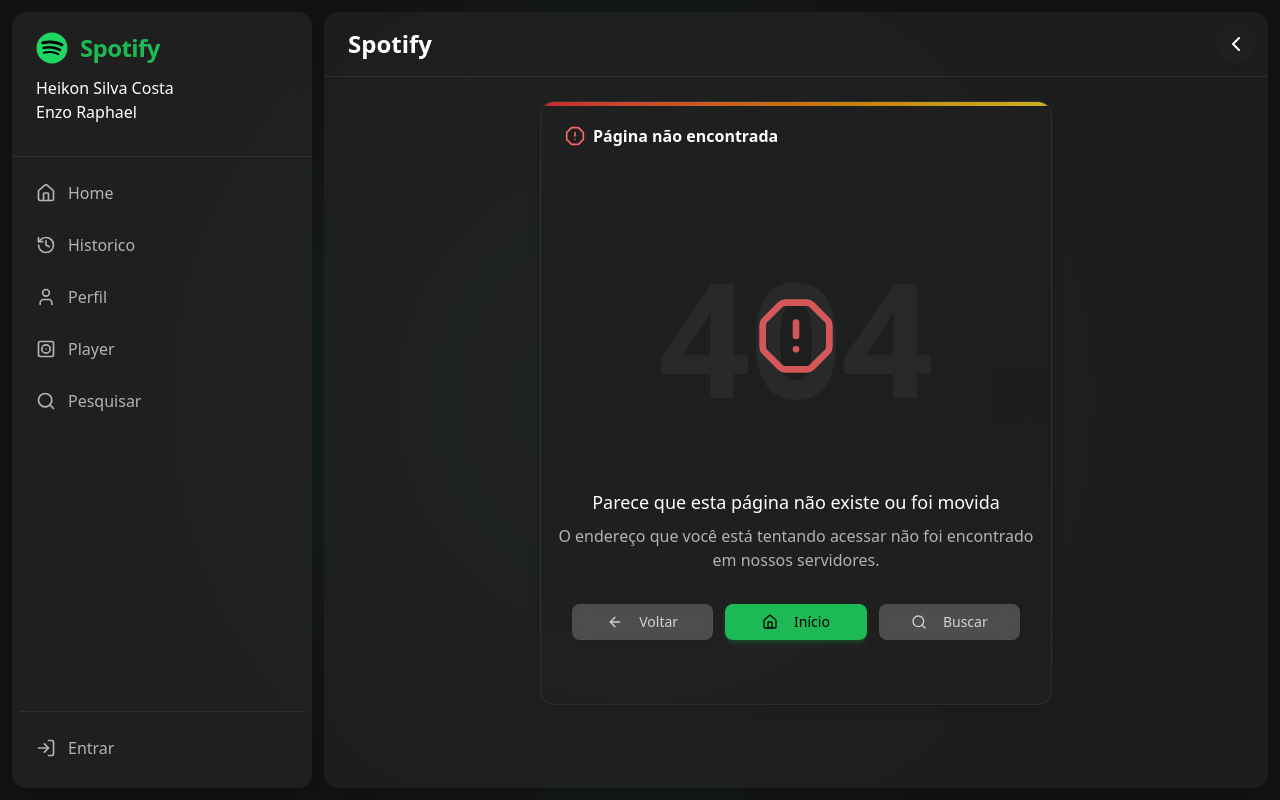
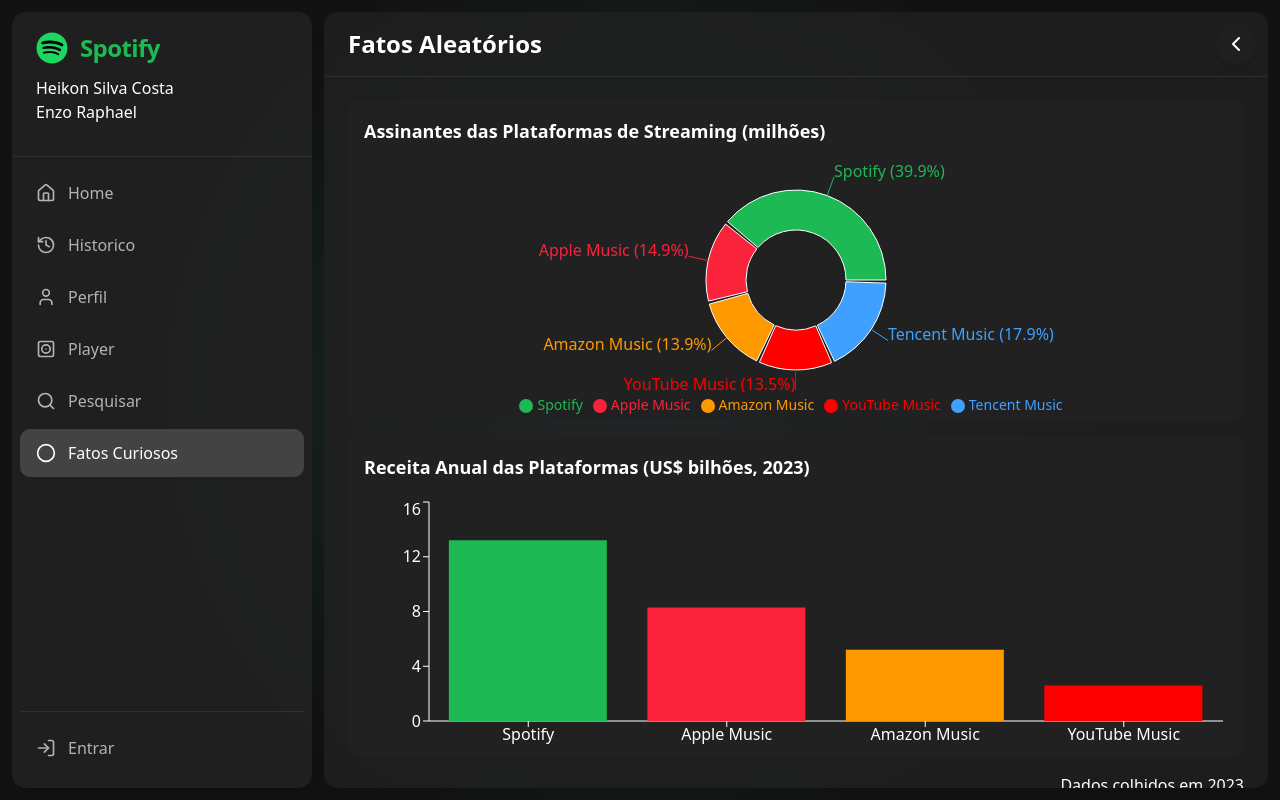
Before and after one commit to HeikonSilva/spotify-dashboard, a React (Vite) app: page /funfacts in a window 1280 px wide. Built offline with nearby package versions, Linux system fonts and the light colour scheme.

Commit message:
-added fun facts page
-added charts on facts page

```diff
--- a/src/components/Layout.tsx
+++ b/src/components/Layout.tsx
@@ -10,6 +10,7 @@
   ChevronRight,
   DiscAlbum,
   Search,
+  Circle,
 } from 'lucide-react'
 import { Outlet, NavLink, useLocation } from 'react-router'
 import SpotifyIcon from '/svgs/spotify_icon.svg'
@@ -60,6 +61,11 @@
     icon: <Search className="h-5 w-5" />,
     url: '/search',
   },
+  {
+    name: 'Fatos Curiosos',
+    icon: <Circle className="h-5 w-5" />,
+    url: '/funfacts',
+  },
 ]
 
 // Adicione este mapeamento para rotas dinâmicas e extras
@@ -79,6 +85,7 @@
   '/callback': 'Autenticando',
   '/playlist': 'Playlist',
   '*': 'Página não encontrada',
+  '/funfacts': 'Fatos Aleatórios',
 }
 
 // Função para pegar o título correto
@@ -216,14 +223,14 @@
   const bgStyle = {
     background: `radial-gradient(
       800px circle at ${gradientStyle.x ?? 50}% ${gradientStyle.y ?? 50}%,
-      rgba(29, 185, 84, 0.15) 0%,
+      rgba(29, 185, 84, 0.2) 0%,
       rgba(18, 18, 24, 0) 60%
     ),
     radial-gradient(
       600px circle at ${100 - (gradientStyle.x ?? 50)}% ${
       100 - (gradientStyle.y ?? 50)
     }%,
-      rgba(90, 50, 220, 0.15) 0%,
+      rgba(90, 50, 220, 0.2) 0%,
       rgba(18, 18, 24, 0) 70%
     )`,
     transition: 'background 0.5s cubic-bezier(0.4, 0, 0.2, 1)',
@@ -239,7 +246,6 @@
 
   return (
     <div className="bg-b2 w-screen h-screen flex flex-row gap-3 p-3 overflow-hidden relative">
-      {/* Dynamic background gradient with motion */}
       <motion.div
         className="absolute inset-0 pointer-events-none z-0"
         style={bgStyle}
@@ -248,7 +254,6 @@
         transition={{ duration: 0.6, ease: 'easeInOut' }}
       />
 
-      {/* Botão flutuante para minimizar/maximizar */}
       <button
         className="fixed top-6 right-6 z-50 bg-b1/80 hover:bg-b3/80 rounded-full p-2 shadow-lg transition-colors hidden md:block"
         onClick={() => setMinimized((v) => !v)}
@@ -262,11 +267,8 @@
         )}
       </button>
 
-      {/* Sidebar e Main só aparecem se não estiver minimizado */}
       {!minimized && (
         <>
-          {/* Sidebar for desktop, drawer for mobile */}
-          {/* Overlay for mobile drawer */}
           {sidebarOpen && (
             <div
               className="fixed inset-0 bg-black/40 z-30 md:hidden"
@@ -274,7 +276,7 @@
             />
           )}
 
-          <aside
+          <div
             className={cn(
               'fixed top-0 left-0 h-full w-64 max-w-[300px] flex flex-col gap-3 bg-b1/95 backdrop-blur-sm rounded-r-xl shadow-lg overflow-hidden z-40 transition-transform duration-300 md:static md:rounded-xl md:shadow-lg md:z-10 md:translate-x-0',
               sidebarOpen ? 'translate-x-0' : '-translate-x-full',
@@ -282,7 +284,6 @@
             )}
             style={{ minWidth: 0 }}
           >
-            {/* Logo section */}
             <div className="flex items-start gap-3 py-5 px-6 flex-col text-sprimary">
               <div className="flex items-start flex-row gap-3">
                 <img
@@ -390,7 +391,7 @@
                 </NavLink>
               )}
             </div>
-          </aside>
+          </div>
 
           {/* Main content area */}
           <main className="text-white flex-1 flex flex-col overflow-hidden bg-b1/80 backdrop-blur-sm rounded-xl shadow-lg z-10 relative md:ml-0 ml-0">
--- /dev/null
+++ b/src/pages/Facts.tsx
@@ -0,0 +1,107 @@
+import {
+  PieChart,
+  Pie,
+  Cell,
+  Tooltip,
+  ResponsiveContainer,
+  Legend,
+  Bar,
+  BarChart,
+  XAxis,
+  YAxis,
+} from 'recharts'
+
+const data = [
+  { name: 'Spotify', subscribers: 236 },
+  { name: 'Apple Music', subscribers: 88 },
+  { name: 'Amazon Music', subscribers: 82 },
+  { name: 'YouTube Music', subscribers: 80 },
+  { name: 'Tencent Music', subscribers: 106 },
+]
+
+const revenueData = [
+  { name: 'Spotify', revenue: 13.2 },
+  { name: 'Apple Music', revenue: 8.3 },
+  { name: 'Amazon Music', revenue: 5.2 },
+  { name: 'YouTube Music', revenue: 2.6 },
+]
+
+const sortedRevenueData = [...revenueData].sort((a, b) => b.revenue - a.revenue)
+
+const COLORS = ['#1DB954', '#FA233B', '#FF9900', '#FF0000', '#40A0FF']
+
+export default function Fact() {
+  return (
+    <div className="flex gap-4 flex-col">
+      <div className="w-full h-80 bg-b1 rounded-lg p-4">
+        <h2 className="text-lg font-semibold text-white mb-4">
+          Assinantes das Plataformas de Streaming (milhões)
+        </h2>
+        <ResponsiveContainer width="100%" height="90%">
+          <PieChart>
+            <Pie
+              data={data}
+              dataKey="subscribers"
+              nameKey="name"
+              cx="50%"
+              cy="50%"
+              outerRadius={90}
+              innerRadius={50}
+              paddingAngle={2}
+              label={({ name, percent }) =>
+                `${name} (${(percent * 100).toFixed(1)}%)`
+              }
+            >
+              {data.map((entry, index) => (
+                <Cell
+                  key={`cell-${index}`}
+                  fill={COLORS[index % COLORS.length]}
+                />
+              ))}
+            </Pie>
+            <Tooltip
+              formatter={(value: number, name: string, props: any) => [
+                `${value} milhões`,
+                'Assinantes',
+              ]}
+              contentStyle={{
+                background: '#fff',
+                border: 'none',
+                color: '#18181b',
+              }}
+            />
+            <Legend
+              verticalAlign="bottom"
+              iconType="circle"
+              wrapperStyle={{ color: '#b3b3b3', fontSize: 14 }}
+            />
+          </PieChart>
+        </ResponsiveContainer>
+      </div>
+      <div className="w-full h-80 bg-b1 rounded-lg p-4">
+        <h2 className="text-lg font-semibold text-white mb-4">
+          Receita Anual das Plataformas (US$ bilhões, 2023)
+        </h2>
+        <ResponsiveContainer width="100%" height="90%">
+          <BarChart data={sortedRevenueData}>
+            <XAxis dataKey="name" stroke="#fff" />
+            <YAxis stroke="#fff" />
+            <Tooltip />
+            <Bar dataKey="revenue">
+              {sortedRevenueData.map((entry, index) => (
+                <Cell
+                  key={`cell-${index}`}
+                  fill={COLORS[index % COLORS.length]}
+                />
+              ))}
+            </Bar>
+          </BarChart>
+        </ResponsiveContainer>
+      </div>
+
+      <div className="flex flex-row-reverse">
+        <p>Dados colhidos em 2023</p>
+      </div>
+    </div>
+  )
+}
--- a/src/routes.tsx
+++ b/src/routes.tsx
@@ -16,6 +16,7 @@
 import AlbumPage from './pages/AlbumPage'
 import TrackPage from './pages/TrackPage'
 import PlaylistPage from './pages/PlaylistPage'
+import Fact from './pages/Facts'
 
 export default function AnimatedRoutes() {
   const location = useLocation()
@@ -37,6 +38,7 @@
           <Route path="album/:id" element={<AlbumPage />} />
           <Route path="track/:id" element={<TrackPage />} />
           <Route path="playlist/:id" element={<PlaylistPage />} />
+          <Route path='funfacts' element={<Fact />} />
           <Route path="*" element={<NotFound />} />
         </Route>
       </Routes>
--- a/src/utils/spotifyAuth.ts
+++ b/src/utils/spotifyAuth.ts
@@ -1,5 +1,5 @@
 const clientId = 'fc709806d94d4dbd95542687040c6987'
-const redirectUri = 'https://172.20.144.1:5173/callback'
+const redirectUri = 'https://192.168.21.187:5173/callback'
 
 const authorizationEndpoint = 'https://accounts.spotify.com/authorize'
 const tokenEndpoint = 'https://accounts.spotify.com/api/token'
```
